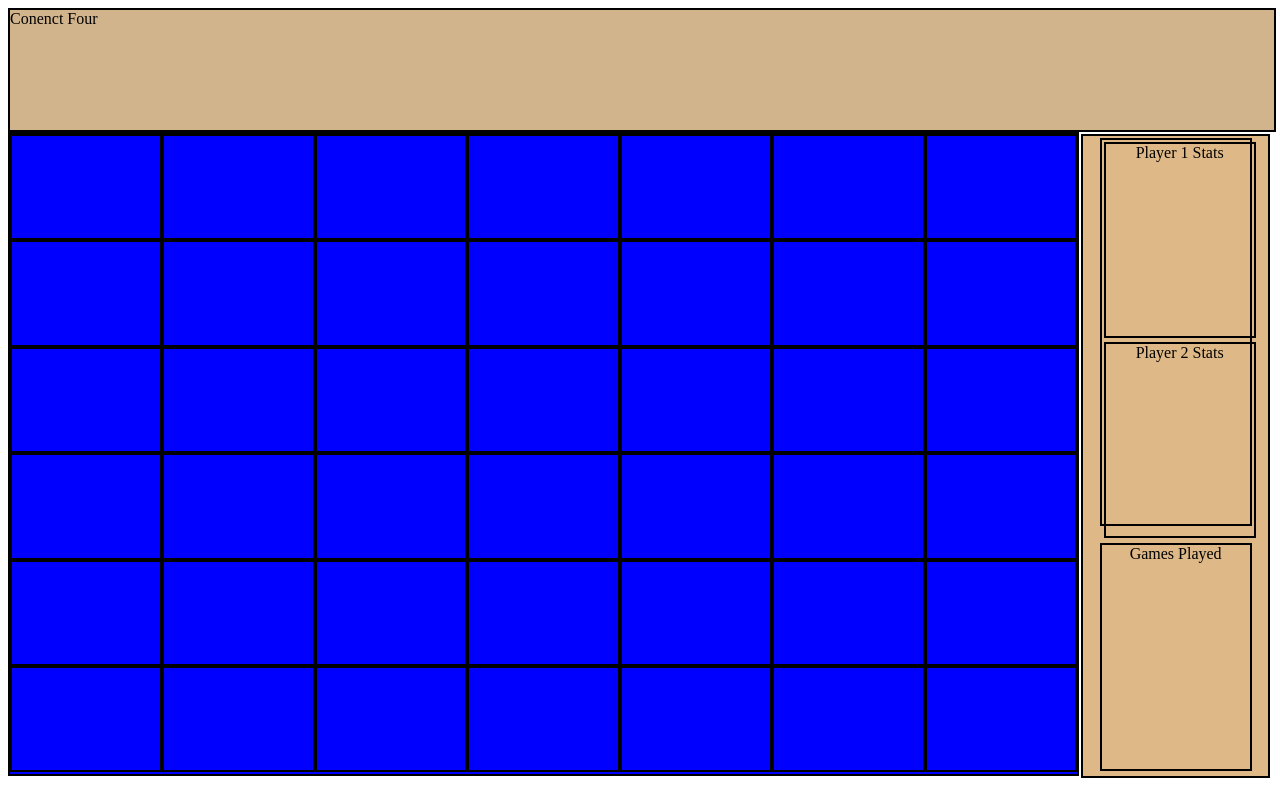
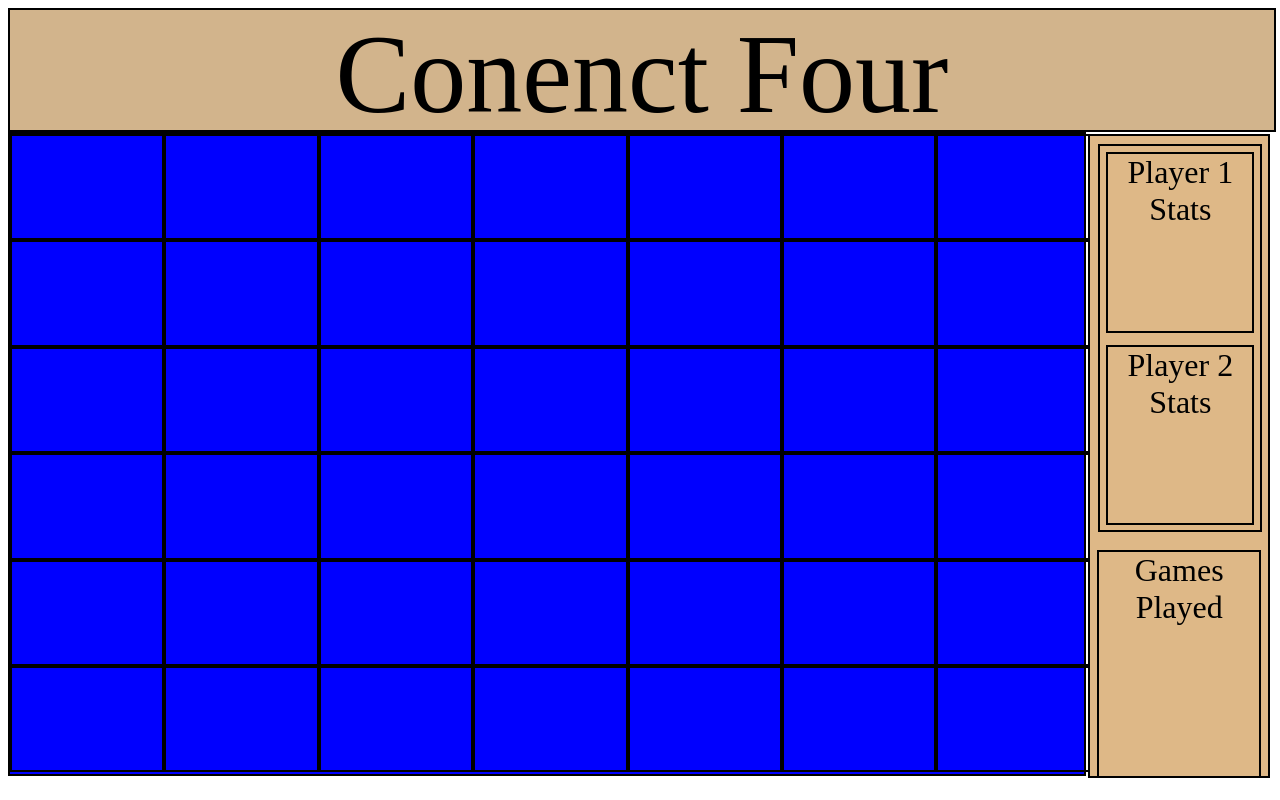
Before and after one commit to jdinh8124/star-wars-connect-four, a plain HTML site: page gameboard.html in a window 1280 px wide. Drawn offline with nearby package versions, Linux system fonts and the light colour scheme.

Commit message:
css basics completed

```diff
--- a/design.css
+++ b/design.css
@@ -4,7 +4,9 @@
   position: relative;
   height: 15vh;
   width: 100%;
-   border: 2px solid black;
+  border: 2px solid black;
+  font-size: 7rem;
+  text-align: center;
 }
 .gameAndStats{
   display: flex;
@@ -19,6 +21,7 @@
   border: 2px solid black;
 }
 .stats{
+  font-size: 2rem;
   margin: 2px;
   text-align: center;
   background-color: burlywood;
@@ -29,27 +32,29 @@
 .twoPlayers{
   display: inline-block;
   height: 60%;
-  width:  80%;
+  width:  90%;
   border: 2px solid black;
-  margin: 2px;
+  margin: 8px;
 }
 .players{
-  height: 50%;
-  width: 100%;
+  height: 46%;
+  width: 90%;
   display: inline-block;
    border: 2px solid black;
-   margin: 2px;
-
+   margin: 6px;
+}
+.players:nth-child(2){
+margin-bottom: 2px;
 }
 .gameInfo{
   display: inline-block;
   height: 35%;
-  width:80%;
+  width: 90%;
   border: 2px solid black;
-  margin-top: 15px;
+  margin-top: 10px;
 }
 .square{
   height: 16%;
-  width: 11.6vw;
+  width: 11.75vw;
   border: 2px solid black;
 }
```
